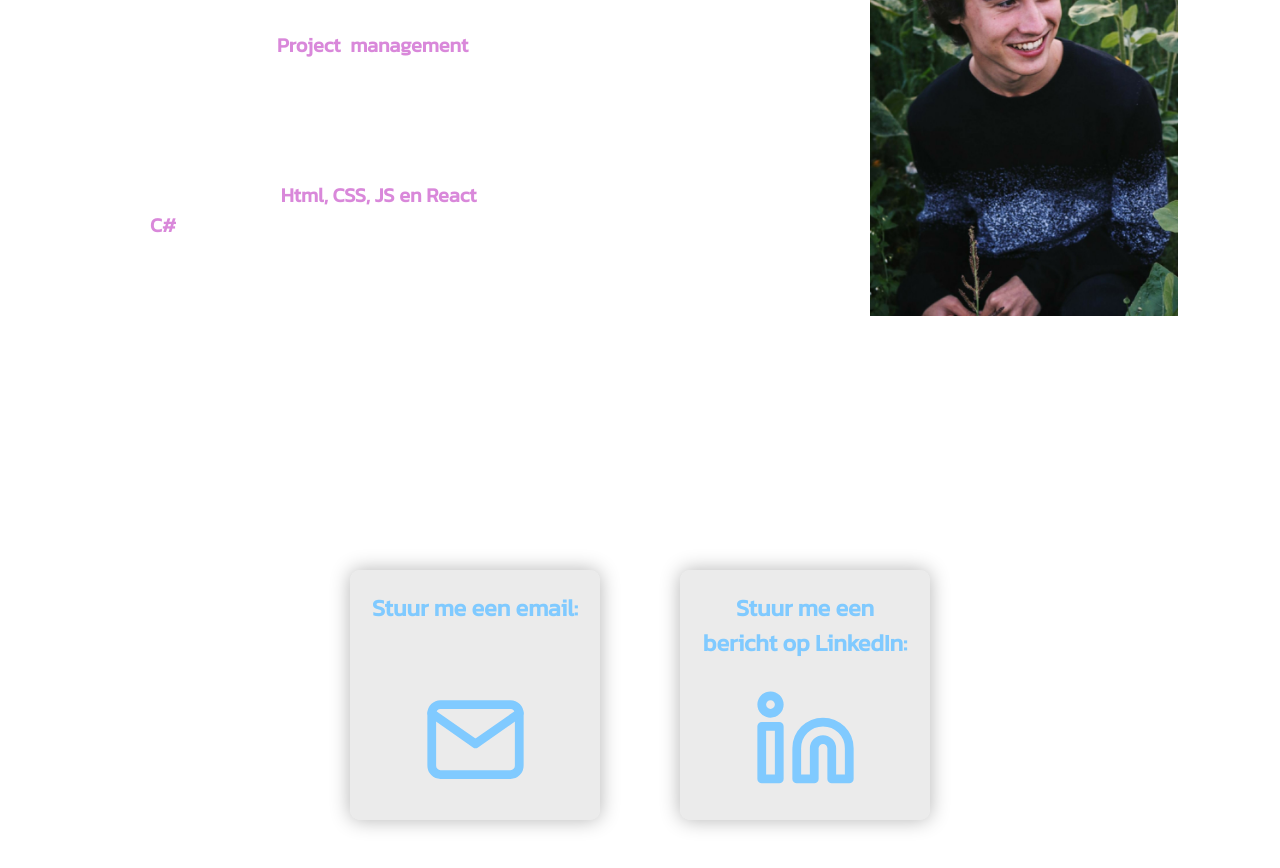
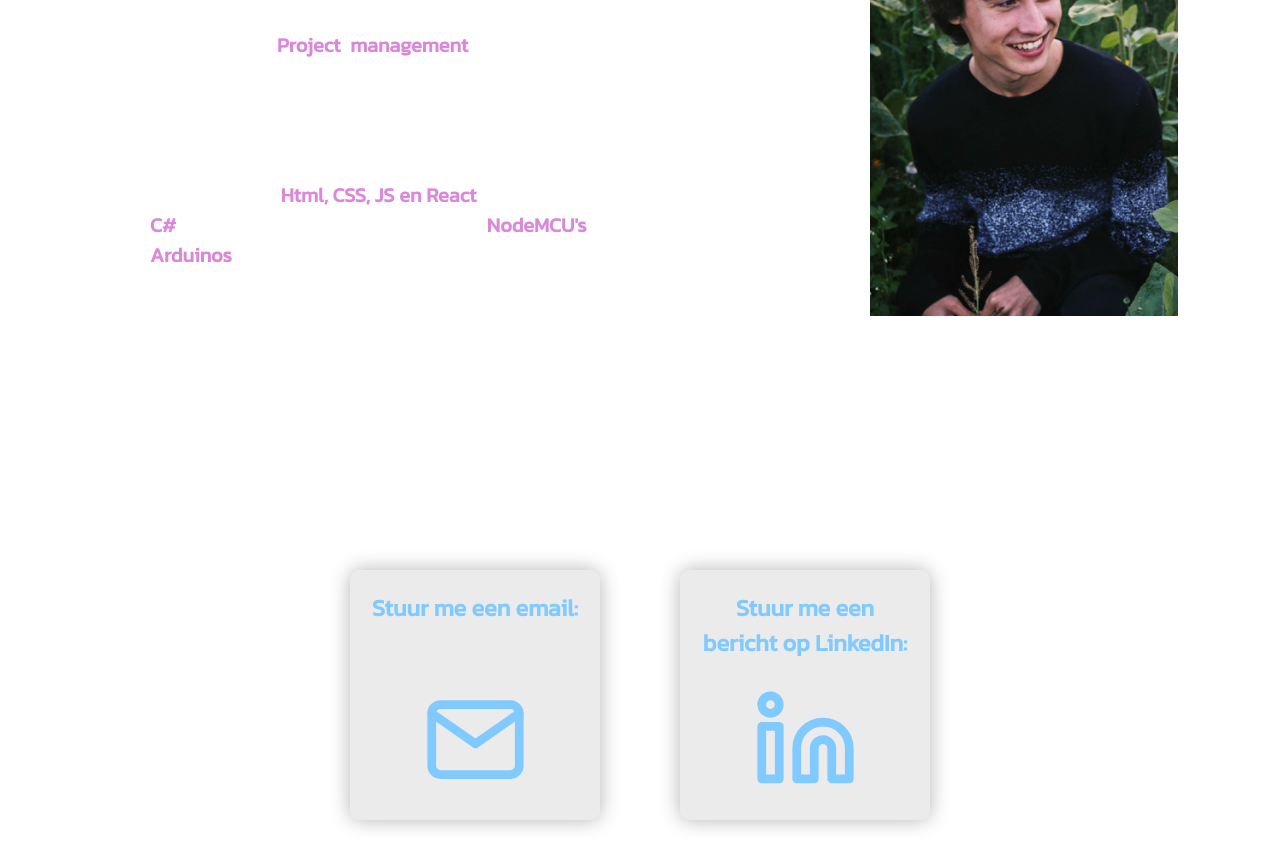
Before and after one commit to JTReerink/MadeByJaapReact, a React (Create React App) app: page / in a window 1280 px wide. Shown: the part 1880-2748 px from the top of the page. Built offline with nearby package versions, Linux system fonts and the light colour scheme.

Commit message:
add highlight

```diff
--- a/src/Components/About/About.js
+++ b/src/Components/About/About.js
@@ -11,7 +11,7 @@ const About = () => {
                 </p>
                 <p className="about__text--inhoud">
                     Tijdens het mijn opleiding vond ik het heel leuk om te werken met <strong>Html, CSS, JS en React</strong> voor front-end, <strong>C#</strong> i.c.m. Unity
-                    en ook werken met NodeMCU's en Arduinos vond ik heel interessant.
+                    en ook werken met <strong>NodeMCU's</strong> en <strong>Arduinos</strong> vond ik heel interessant.
                 </p>
             </div>
             <figure className="about__figure">
```
